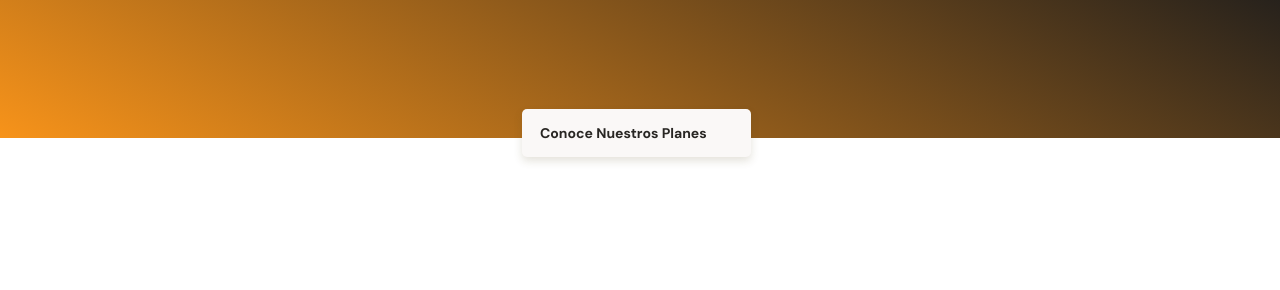
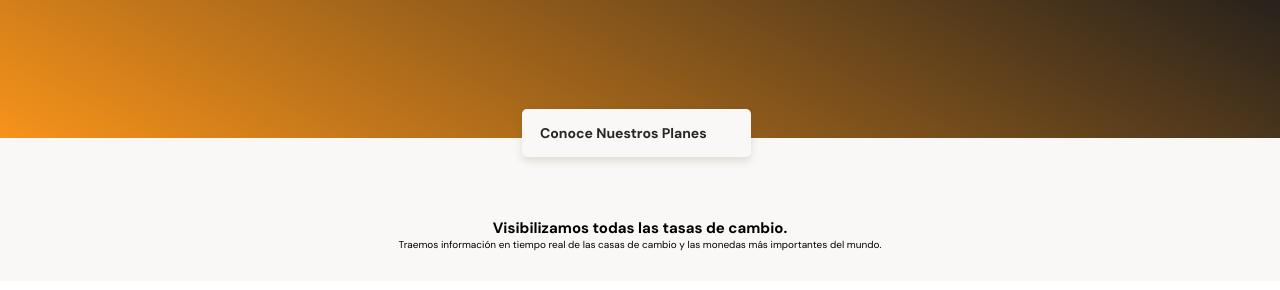
Before and after one commit to Karajoteka/Batatabit, a plain HTML site: page index.html in a window 1280 px wide. Shown: the part 196-486 px from the top of the page. Drawn offline with Linux system fonts and the light colour scheme.

Commit message:
Estructura base de la sección de intercambio y primeros estilos

```diff
--- a/index.html
+++ b/index.html
@@ -22,7 +22,17 @@
     </div>
   </header>
   <main>
-    <section></section>
+    <section class="main-exchange-container">
+      <div class="backgroundImg"></div>
+      <div class="main-exchange-container--title">
+        <h2>Visibilizamos todas las tasas de cambio.</h2>
+        <p>Traemos información en tiempo real de las casas de cambio y las monedas más importantes del mundo.
+        </p>
+      </div>
+      <section class="main-tables-container">
+        <div></div>
+      </section>
+    </section>
     <section></section>
     <section></section>
     <section></section>
--- a/styles.css
+++ b/styles.css
@@ -90,3 +90,22 @@ header img {
   margin-left: 10px;
   background-image: url('./assets/icons/down-arrow.svg');
 }
+main {
+  width: 100%;
+  min-width: 320px;
+  height: auto;
+  background-color: var(--off-white);
+}
+.main-exchange-container {
+  width: 100%;
+  height: auto;
+  padding-top: 80px;
+  padding-bottom: 30px;
+  text-align: center;
+}
+.main-exchange-container--title {
+  width: 90%;
+  min-width: 288px;
+  max-width: 900px;
+  margin: 0 auto;
+}
```
